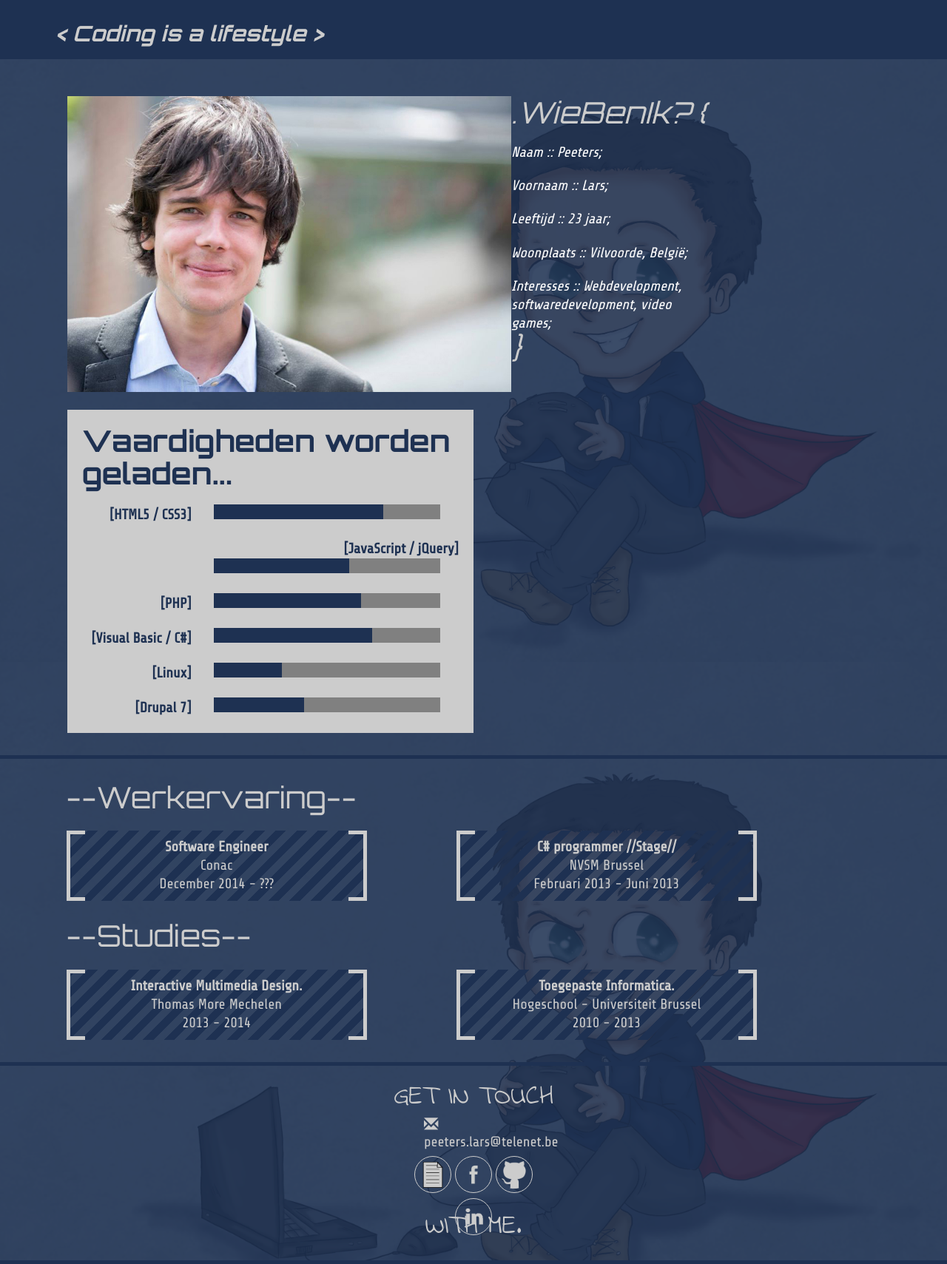
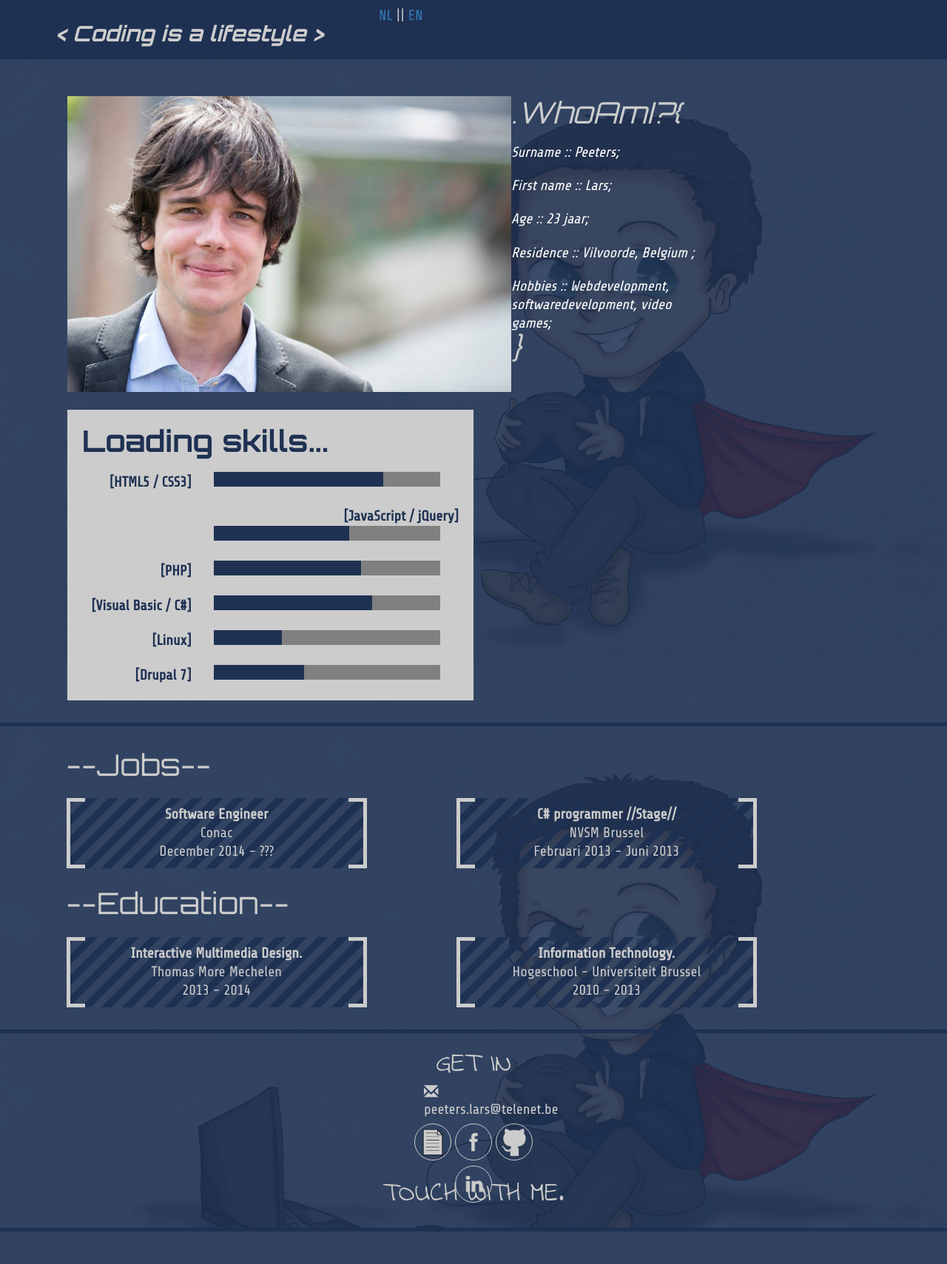
Before and after one commit to larspeeters/larspeeters, a PHP site: page /?en in a window 1280 px wide. Shown: the whole page at 74% size. After the commit the page ends 1665 px from the top, so only its background shows below. Run offline with PHP 8.4, Linux system fonts and the light colour scheme.

Commit message:
Translation nl/en

```diff
--- a/index.php
+++ b/index.php
@@ -3,7 +3,19 @@ $birthDate = explode("/", "09/29/1992");
 //get age from date or birthdate
 $age = (date("md", date("U", mktime(0, 0, 0, $birthDate[0], $birthDate[1], $birthDate[2]))) > date("md")
 ? ((date("Y") - $birthDate[2]) - 1)
-: (date("Y") - $birthDate[2]));?>
+: (date("Y") - $birthDate[2]));
+
+require_once "translator.php";
+$lang = new translator();
+$lng = "";
+switch($_SERVER['QUERY_STRING']){
+    case "en":   $lng =  $_SERVER['QUERY_STRING'];
+                break;
+    default:     $lng = "nl";
+                break;
+}
+
+?>
 <!DOCTYPE HTML>
 <html lang="nl">
 <head>
@@ -44,7 +56,9 @@ $age = (date("md", date("U", mktime(0, 0, 0, $birthDate[0], $birthDate[1], $birt
 <body>
 	<header class="navbar navbar-static-top">
         <img src="images/profile/profile_icon.gif" width="50" id="profileIcon" style="display: none;" /> <p class="slogan navbar-brand">< Coding is a lifestyle ></p>
-        <!--<button class="navbar-toggle" data-toggle="collapse" data-target=".navHeaderCollapse">
+        <span id="languages">
+            <a href="http://localhost:81" >NL</a> || <a href="http://localhost:81/?en" >EN</a>
+        </span><!--<button class="navbar-toggle" data-toggle="collapse" data-target=".navHeaderCollapse">
         	<span class="icon-bar" ></span>
             <span class="icon-bar" ></span>
             <span class="icon-bar" ></span>
@@ -60,17 +74,17 @@ $age = (date("md", date("U", mktime(0, 0, 0, $birthDate[0], $birthDate[1], $birt
     <section class="sub">
           <img src="images/profile/profile.jpg" align="left"  width="600" id="profilepic" alt="Profielfoto Lars Peeters" title="Lars Peeters"/>
         <div class="desktop" >
-        <div id="identity"><h2>.WieBenIk? {</h2>
+        <div id="identity"><h2>.<?php  echo $lang->t("WieBenIk?", $lng); ?>{</h2>
               <ul id="about">
-          	<li class="aboutMe">Naam :: Peeters;</li>
-            <li class="aboutMe">Voornaam :: Lars;</li>
-            <li class="aboutMe">Leeftijd :: <?php echo $age?> jaar;</li>
-            <li class="aboutMe">Woonplaats :: Vilvoorde, België;</li>
-            <li class="aboutMe">Interesses :: Webdevelopment, softwaredevelopment, video games;</li>
+          	<li class="aboutMe"><?php  echo $lang->t("Naam", $lng) ?> :: Peeters;</li>
+            <li class="aboutMe"><?php  echo $lang->t("Voornaam", $lng) ?>  :: Lars;</li>
+            <li class="aboutMe"><?php  echo $lang->t("Leeftijd", $lng) ?>  :: <?php echo $age?> jaar;</li>
+            <li class="aboutMe"><?php  echo $lang->t("Woonplaats", $lng) ?>  :: Vilvoorde, <?php echo $lang->t("België", $lng) ?> ;</li>
+            <li class="aboutMe"><?php  echo $lang->t("Interesses", $lng) ?>  :: Webdevelopment, softwaredevelopment, video games;</li>
           </ul><h3>}</h3>
               </div>
         <div id="skills" >
-        <h2>Vaardigheden worden geladen...</h2>
+        <h2><?php  echo $lang->t("Vaardigheden worden geladen...", $lng) ?></h2>
             <ul >
                 <li class="skill">[HTML5 / CSS3] <progress value="75" max="100" ></progress></li>
                 <li class="skill">[JavaScript / jQuery] <progress value="60" max="100" ></progress> </li>
@@ -113,7 +127,7 @@ $age = (date("md", date("U", mktime(0, 0, 0, $birthDate[0], $birthDate[1], $birt
             </div>
     </section>
     <section class="sub" id="achievements">
-        <h2>--Werkervaring--</h2>
+        <h2>--<?php  echo $lang->t("Werkervaring",$lng);  ?>--</h2>
         <article class="achievement desktop"><p>
                 <strong>Software Engineer</strong><br/>
                 Conac<br/>
@@ -164,7 +178,7 @@ $age = (date("md", date("U", mktime(0, 0, 0, $birthDate[0], $birthDate[1], $birt
 
             </a>
         </div><br/><br/>
-        <h2>--Studies--</h2>
+        <h2>--<?php  echo $lang->t("Studies", $lng); ?>--</h2>
         <article class="achievement desktop"><p>
                 <strong>Interactive Multimedia Design.</strong><br/>
                 Thomas More Mechelen <br/>
@@ -173,7 +187,7 @@ $age = (date("md", date("U", mktime(0, 0, 0, $birthDate[0], $birthDate[1], $birt
         </article>
         <article class="achievement desktop">
             <p>
-                <strong>Toegepaste Informatica.</strong><br/>
+                <strong><?php  echo $lang->t("Toegepaste Informatica", $lng); ?>.</strong><br/>
                 Hogeschool - Universiteit Brussel <br/>
                 2010 - 2013
             </p>
@@ -221,7 +235,7 @@ $age = (date("md", date("U", mktime(0, 0, 0, $birthDate[0], $birthDate[1], $birt
     </section>
     <section class="sub" >
         <div id="social">
-            <span class="contactText">GET IN TOUCH</span><br/>
+            <span class="contactText"><?php  echo $lang->t("LEER MIJ", $lng); ?></span><br/>
             <div id="mail"><span class="glyphicon glyphicon-envelope"></span>peeters.lars@telenet.be</div>
             <div id="profiles">
 
@@ -230,7 +244,7 @@ $age = (date("md", date("U", mktime(0, 0, 0, $birthDate[0], $birthDate[1], $birt
             <a href="https://github.com/larspeeters" target="_blank" ><img class="media" alt="Github Profile" title="Github" width="50" src="images\media\github.png" /></a>
             <a href="http://lnkd.in/j4fqUA" target="_blank" ><img class="media" alt="LinkedIn Profile" title="LinkedIn" width="50" src="images\media\linked.png" /></a>
         </div>
-            <br/> <span class="contactText"><br/>WITH ME.</span></div>
+            <br/> <span class="contactText"><br/> <?php  echo $lang->t("KENNEN.", $lng); ?></span></div>
     </section>
     </div>
 </body>
--- /dev/null
+++ b/translator.php
@@ -0,0 +1,51 @@
+<?php
+
+/**
+ * Created by PhpStorm.
+ * User: Lars
+ * Date: 27/01/2016
+ * Time: 20:53
+ */
+class translator{
+    public $lang;
+
+    public function __construct(){
+       // $lang =  $_SERVER['QUERY_STRING'];
+        $this->lang = array(
+            'en' => array(
+                //Identiteit
+                'WieBenIk?' => 'WhoAmI?',
+                "Naam" => "Surname",
+                "Voornaam" => "First name",
+                "Leeftijd" => "Age",
+                "Woonplaats" => "Residence",
+                "België" => "Belgium",
+                "Interesses" => "Hobbies",
+
+                //Vaardigheden
+                "Vaardigheden worden geladen..." => "Loading skills...",
+
+                //Achievements
+                "Werkervaring" => "Jobs",
+                "Februari" => "February",
+                "Juni" => "June",
+                "Studies" => "Education",
+                "Toegepaste Informatica" => "Information Technology",
+
+                //Contact
+                "LEER MIJ" => "GET IN",
+                "KENNEN." => "TOUCH WITH ME."
+            )
+        );
+    }
+
+    public function t($text,$lang){
+        if($lang == "nl") {
+            echo $text;
+        }
+        else {
+            echo $this->lang[$lang][$text];
+        }
+
+    }
+}
```
